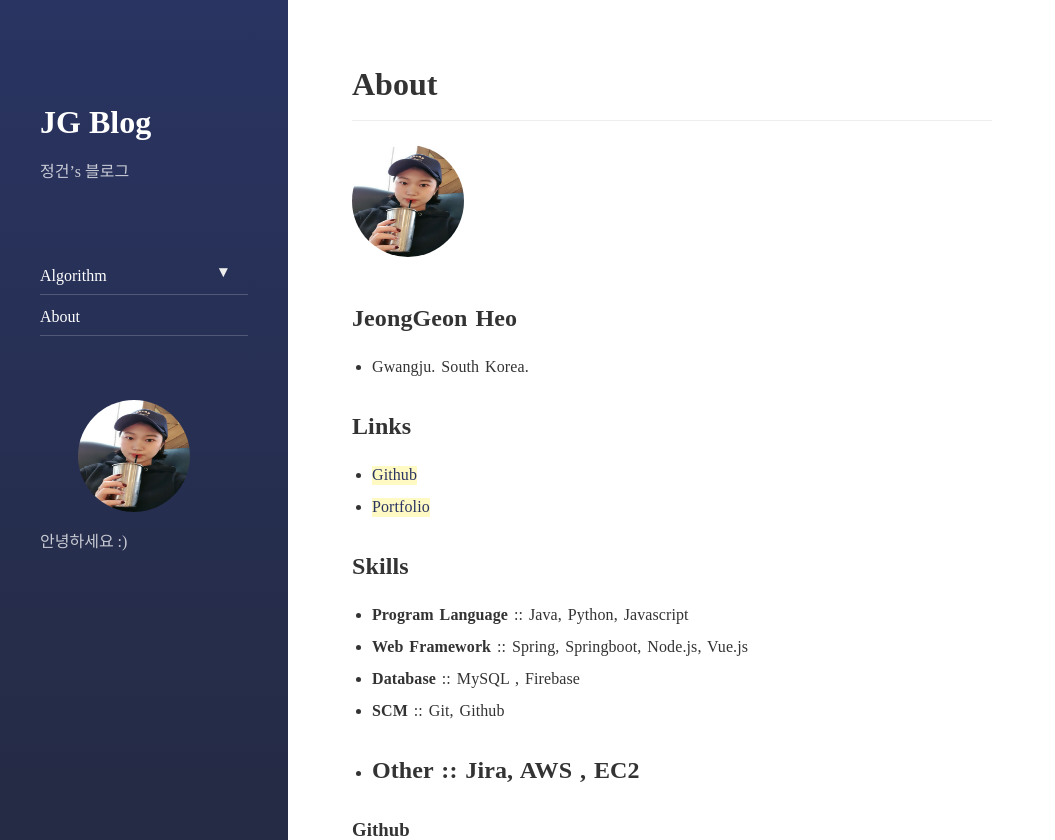
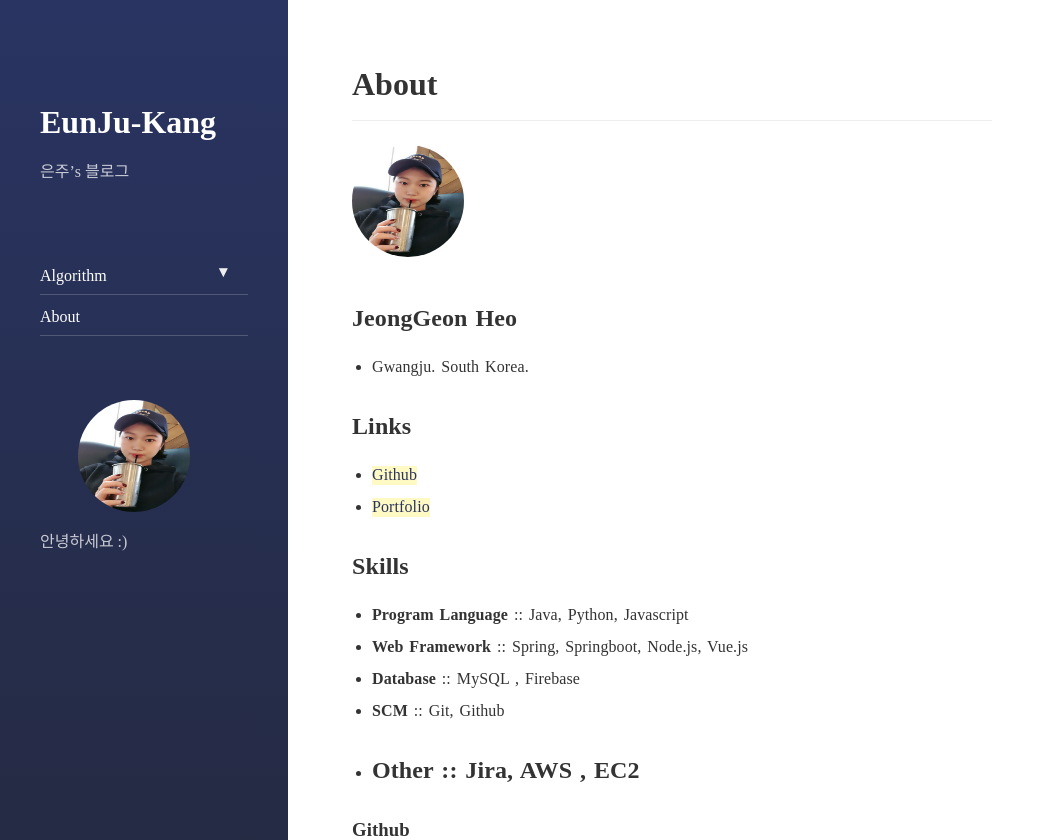
Before and after one commit to EunJu-Kang/EunJu-Kang.github.io, a Jekyll site: the page built from about.md, in a window 1280 px wide. Shown: the top 840 px of the page, without its empty margins (0-1055 px from the left). Built offline with Jekyll 4.4.1, drawn with Linux system fonts in a browser that asks for light colours; nearby versions of some CDN libraries; grey boxes are pictures that could not be loaded.

Commit message:
Update _config.yml

```diff
--- a/_config.yml
+++ b/_config.yml
@@ -2,18 +2,18 @@
 #  User configuration
 # -----------------------------------------------------------------------------
 
-title:               JG Blog
+title:               EunJu-Kang
 
 # The unique resource location of your page.
 # Set to `https://<username>.github.io` when hosting on GitHub Pages
-url:                 https://ini080.github.io
+url:                 https://eunju-kang.github.io
 
 # Set to '' when hosting a blog on GitHub Pages, ie on `//<username>.github.io`
 # Set to '/<reponame>' when using the `gh-pages` branch of a repository
 baseurl:             ""
 
 # A very short description of your page
-tagline:             정건's 블로그
+tagline:             은주's 블로그
 
 # A short description of the page, used in the sidebar and as fallback for the meta description tag.
 # Markdown enabled, but don't use more than one paragraph (enforced by `>`)
@@ -22,8 +22,8 @@ description:         >
 
 # This should be the same author as first entry in `_data/authors.yml`
 author:
-  name:              JeongGeon Heo
-  email:             ini080@naver.com
+  name:              EunJu Kang
+  email:             qjemfrkwl230@naver.com
 
 # Fallback image and color
 image:               /assets/img/nap.jpg
```
